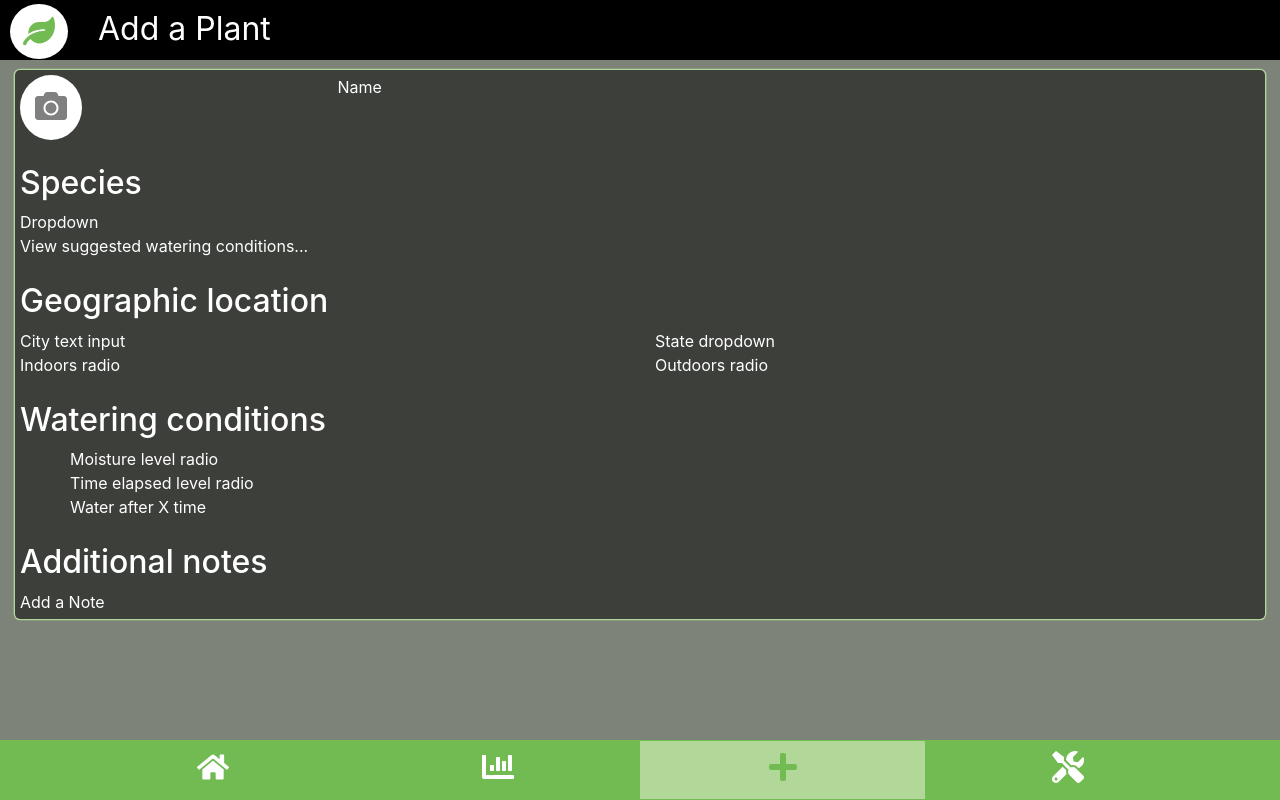
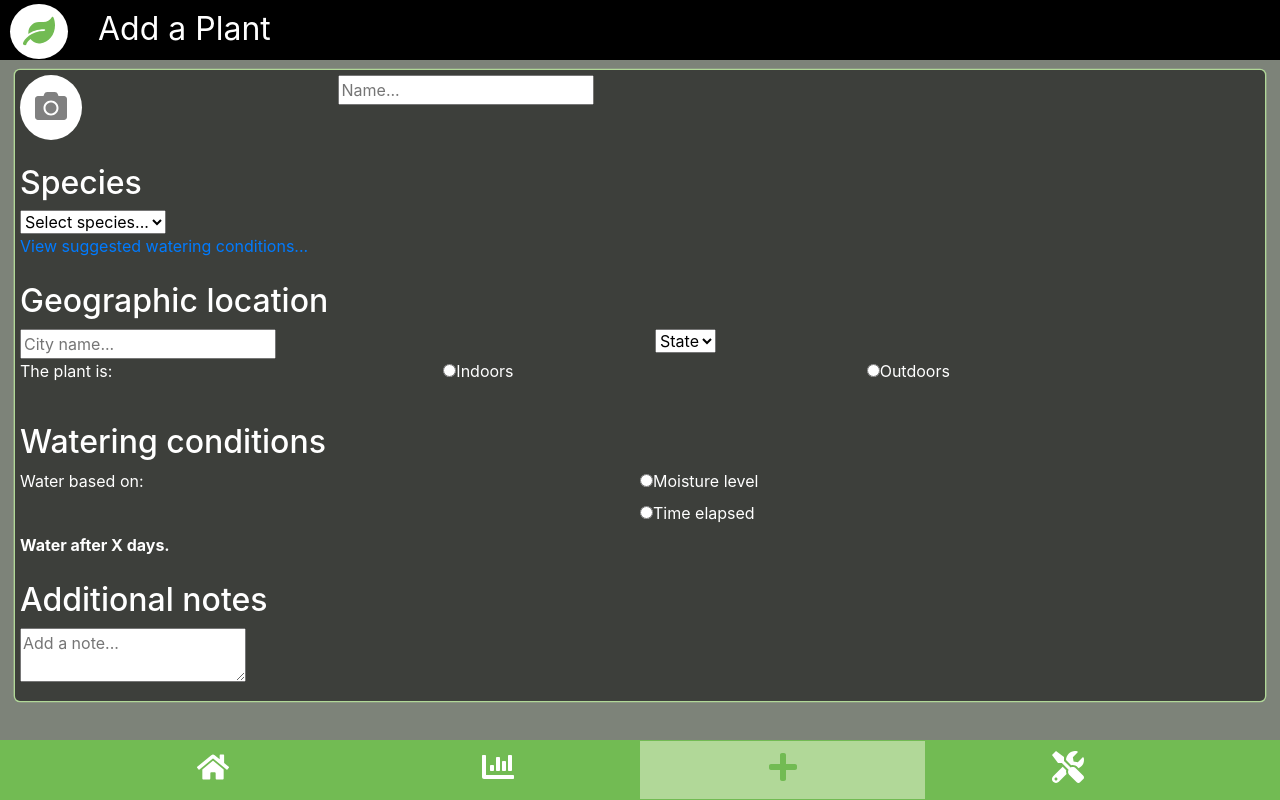
Before and after one commit to tuyet-pham/Project-Perennial, a React (Create React App) app in the folder reactfrontend/: page /add-plant in a window 1280 px wide. Built offline with nearby package versions, Linux system fonts and the light colour scheme.

Commit message:
Add a Plant appearance

```diff
--- a/reactfrontend/src/App.css
+++ b/reactfrontend/src/App.css
@@ -62,4 +62,5 @@
   display: inline-block;
   padding: 5px 15px 12px 15px;
   font-size: xx-large;
+  cursor: pointer;
 }
--- a/reactfrontend/src/pages/AddPlant.js
+++ b/reactfrontend/src/pages/AddPlant.js
@@ -5,16 +5,21 @@
 function AddPlant() {
     return (
       <PageTemplate>
+        <form>
           <div className="container-fluid">
             <div className="col form-container">
               <div id="basic-info" className="row">
                 <div className="col-3">
-                  <div className="empty-picture-icon">
+                  <div className="empty-picture-icon" onClick={addPlantIcon}>
                     <FaCamera />
                   </div>
                 </div>
                 <div className="col-9">
-                  Name
+                  <input
+                    type="text"
+                    onChange={handleChange}
+                    placeholder="Name..."
+                  />
                 </div>
               </div>
 
@@ -24,13 +29,21 @@
                 Species
               </h2>
               <div id="species-info" className="row">
-                <div className="col-8">
-                  Dropdown
+                <div className="col">
+                  <select name="species" onChange={handleChange}>
+                    <option value="" disabled selected>Select species...</option>
+                    <option value="Aloe vera">Aloe Vera</option>
+                    <option value="Iris">Iris</option>
+                    <option value="Grass">Grass</option>
+                    <option value="Orchid">Orchid</option>
+                  </select>
                 </div>
               </div>
               <div className="row">
                 <div className="col">
-                  View suggested watering conditions...
+                  <a href="/add-plant">
+                    View suggested watering conditions...
+                  </a>
                 </div>
               </div>
 
@@ -41,18 +54,80 @@
               </h2>
               <div id="geographic-data" className="row">
                 <div className="col">
-                  City text input
+                  <input
+                    type="text"
+                    onChange={handleChange}
+                    placeholder="City name..."
+                  />
                 </div>
                 <div className="col">
-                  State dropdown
+                <select name="species" onChange={handleChange}>
+                    <option value="" disabled selected>State</option>
+                    <option value="AL">AL</option>
+                    <option value="AK">AK</option>
+                    <option value="AZ">AZ</option>
+                    <option value="CA">CA</option>
+                    <option value="CO">CO</option>
+                    <option value="CT">CT</option>
+                    <option value="DE">DE</option>
+                    <option value="FL">FL</option>
+                    <option value="GA">GA</option>
+                    <option value="HI">HI</option>
+                    <option value="ID">ID</option>
+                    <option value="IL">IL</option>
+                    <option value="IN">IN</option>
+                    <option value="IA">IA</option>
+                    <option value="KS">KS</option>
+                    <option value="KY">KY</option>
+                    <option value="LA">LA</option>
+                    <option value="ME">ME</option>
+                    <option value="MD">MD</option>
+                    <option value="MA">MA</option>
+                    <option value="MI">MI</option>
+                    <option value="MN">MN</option>
+                    <option value="MS">MS</option>
+                    <option value="MO">MO</option>
+                    <option value="MT">MT</option>
+                    <option value="NE">NE</option>
+                    <option value="NV">NV</option>
+                    <option value="NH">NH</option>
+                    <option value="NJ">NJ</option>
+                    <option value="NM">NM</option>
+                    <option value="NY">NY</option>
+                    <option value="NC">NC</option>
+                    <option value="ND">ND</option>
+                    <option value="OH">OH</option>
+                    <option value="OK">OK</option>
+                    <option value="OR">OR</option>
+                    <option value="PA">PA</option>
+                    <option value="RI">RI</option>
+                    <option value="SC">SC</option>
+                    <option value="SD">SD</option>
+                    <option value="TN">TN</option>
+                    <option value="TX">TX</option>
+                    <option value="UT">UT</option>
+                    <option value="VT">VT</option>
+                    <option value="VA">VA</option>
+                    <option value="WA">WA</option>
+                    <option value="WV">WV</option>
+                    <option value="WI">WI</option>
+                    <option value="WY">WY</option>
+                  </select>
                 </div>
               </div>
               <div id="outdoor-mode" className="row">
                 <div className="col">
-                  Indoors radio
+                  <p>The plant is:</p>
                 </div>
                 <div className="col">
-                  Outdoors radio
+                  <label>
+                    <input type="radio" name="indoorsoutdors" value="indoors" onChange={handleChange} />Indoors
+                  </label>
+                </div>
+                <div className="col">
+                  <label>
+                    <input type="radio" name="indoorsoutdors" value="outdoors" onChange={handleChange} />Outdoors
+                  </label>
                 </div>
               </div>
 
@@ -61,17 +136,26 @@
               <h2>
                 Watering conditions
               </h2>
-              <div id="watering-conditions" className="container">
-                <div className="row">
-                  Moisture level radio
+              <div id="watering-conditions" className="row">
+                <div className="col">
+                  <p>Water based on:</p>
                 </div>
-                <div className="row">
-                  Time elapsed level radio
+                <div className="col">
+                  <div className="row">
+                    <label>
+                      <input type="radio" name="condition" value="True" onChange={handleChange} />Moisture level
+                    </label>
+                  </div>
+                  <div className="row">
+                    <label>
+                      <input type="radio" name="condition" value="True" onChange={handleChange} />Time elapsed
+                    </label>
+                  </div>
                 </div>
-                <div className="row">
-                  Water after X time
+              </div>
+              <div>
+                  <SetWateringConditions/>
                   {/* Conditional render */}
-                </div>
               </div>
 
               <br />
@@ -81,13 +165,45 @@
               </h2>
               <div id="additional-notes" className="row">
                 <div className="col">
-                  Add a Note
+                  <label>
+                    <textarea onChange={handleChange} placeholder="Add a note..." />
+                  </label>
                 </div>
               </div>
             </div>
           </div>
+        </form>
       </PageTemplate>
     );
 }
 
-  export default AddPlant;
+function addPlantIcon() {
+  alert("Add plant icon");
+}
+
+function handleChange() {
+  console.log("Changed")
+}
+
+function SetWateringConditions(props) {
+  const wateringCondition="time"
+  // const wateringCondition="moisture"
+
+  if(wateringCondition == "time") {
+    return (
+      <b>
+        Water after X days.
+      </b>
+    )
+  }
+  else {
+    return (
+      <b>
+        Water at X % moisture.
+      </b>
+    )
+  }
+
+}
+
+export default AddPlant;
```
